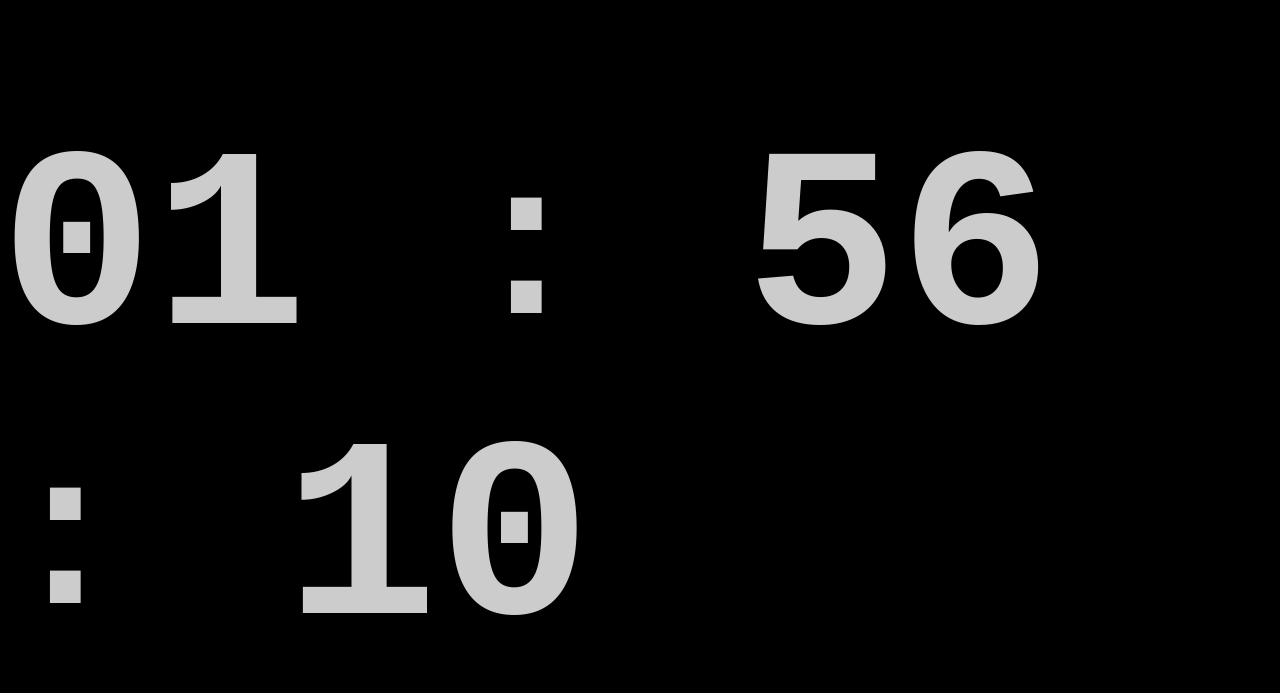
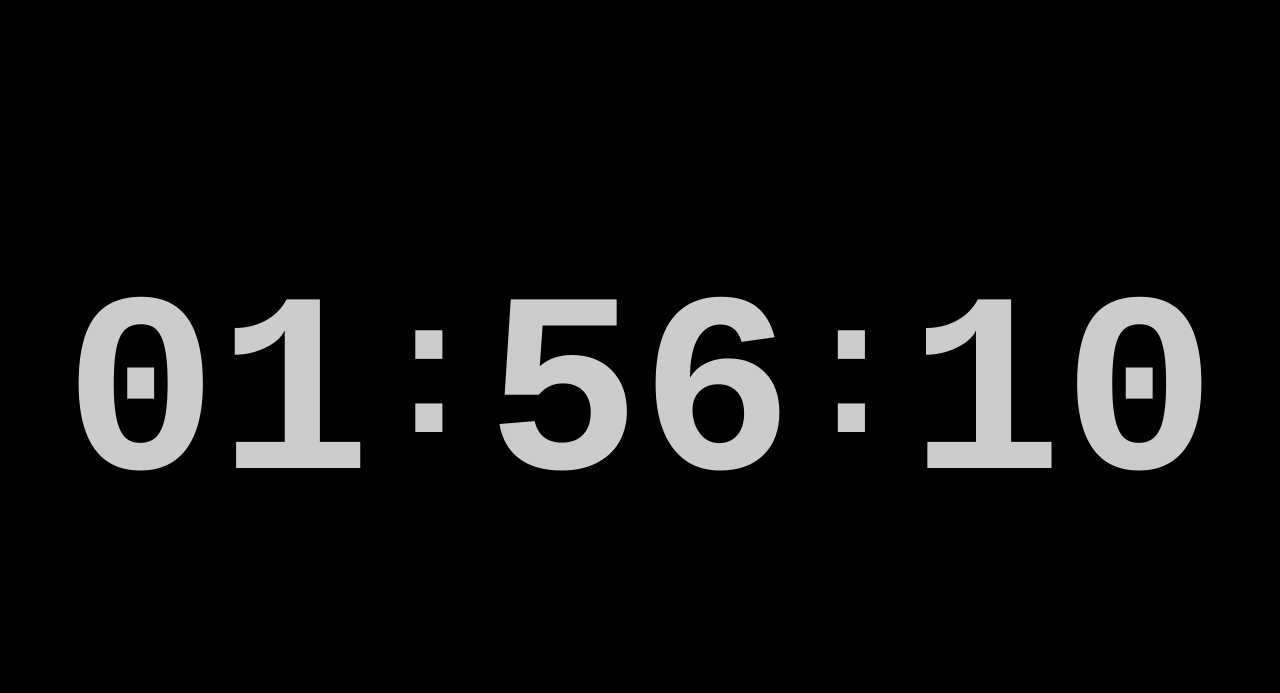
Before and after one commit to dlajfa/lab, a plain HTML site: page clock/index.html in a window 1280 px wide. Drawn offline with Linux system fonts and the light colour scheme.

Commit message:
Update style.css

```diff
--- a/clock/style.css
+++ b/clock/style.css
@@ -1,29 +1,44 @@
 * {
-/*   border: 1px solid gray; */
+  margin: 0;
   box-sizing: border-box;
 }
 
-body {
-  margin: 0;
+html {
   width: 100vw;
   height: 100vh;
-  font-family: monospace;
-  background-color: #000;
-  display: flex;
-  align-items: start;
-  justify-content: center;
 }
 
-#clock {
+body {
+  width: 100%;
   height: 100%;
-  color: #ccc;
-  font-size: 20vw;
-  font-weight: 900;
+  font-family: Courier, sans-serif;
+  background-color: #000;
   display: flex;
   align-items: center;
 }
 
+#clock {
+  width: 100%;
+  color: #ccc;
+  font-size: 20vw;
+  font-weight: 900;
+}
+
+#time {
+  display: flex;
+  align-items: center;
+  justify-content: center;
+}
+
 .separator {
-  font-size: 17vw;
-  vertical-align: middle;
+  font-size: 15vw;
+  position: relative;
+  bottom: 1.5vw;
 }
+
+#date {
+  width: 100%;
+  color: #ccc;
+  text-align: center;
+  font-size: 5vw;
+}
```
